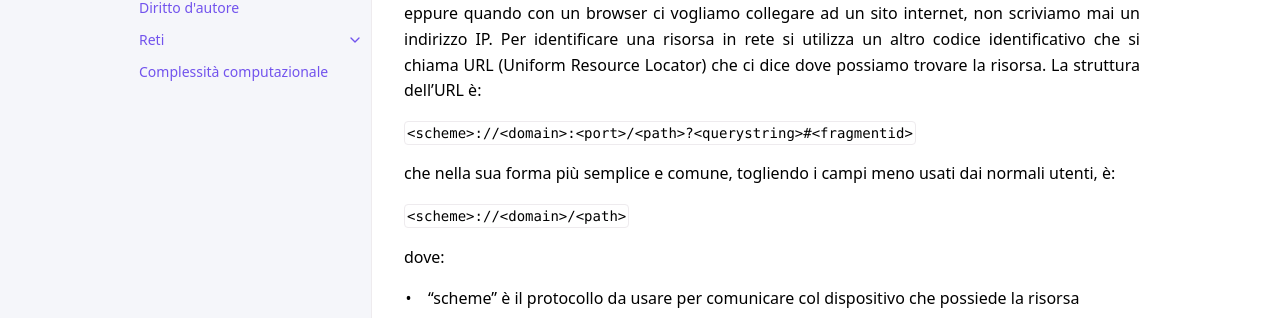
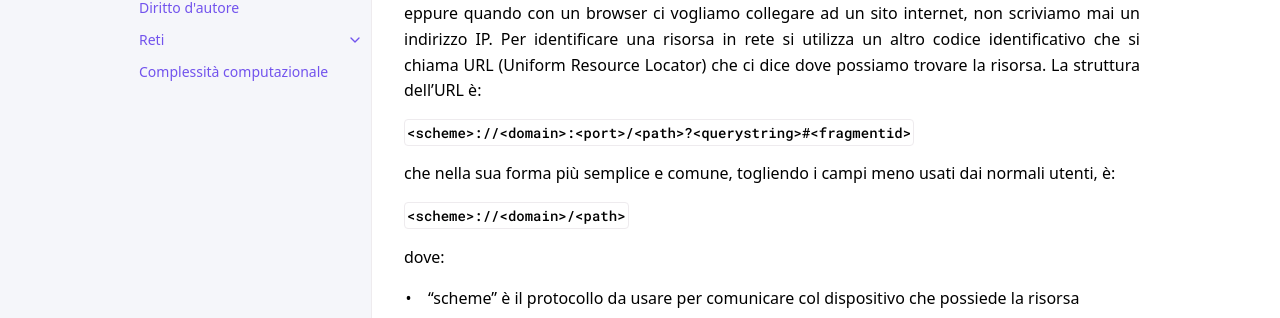
Before and after one commit to 4chi11e/manuale-libero-online-di-informatica, a Jekyll site: the page built from docs/reti-prima.md, in a window 1280 px wide and 1400 px high, scrolled down 4371 px. Shown: the part 276-594 px from the top of the window. Built offline with Jekyll 4.4.1, drawn with Linux system fonts in a browser that asks for light colours.

Commit message:
cambiato carattere codice

```diff
--- a/_sass/custom/custom.scss
+++ b/_sass/custom/custom.scss
@@ -528,9 +528,13 @@
   color: $link-color;
 }
 
+// @import url('https://fonts.googleapis.com/css2?family=Inconsolata:wght@200;300;400;500;600;700;800;900&display=swap');
+@import url('https://fonts.googleapis.com/css2?family=Roboto+Mono:ital,wght@0,100;0,200;0,300;0,400;0,500;0,600;0,700;1,100;1,200;1,300;1,400;1,500;1,600;1,700&display=swap');
 .highlighter-rouge,
 .highlighter-rouge * {
   background-color: white !important;
+  font-family: 'Roboto Mono', monospace;
+  font-weight: 500;
 }
 .highlighter-rouge {
   border: 1px solid $border-color;
```
